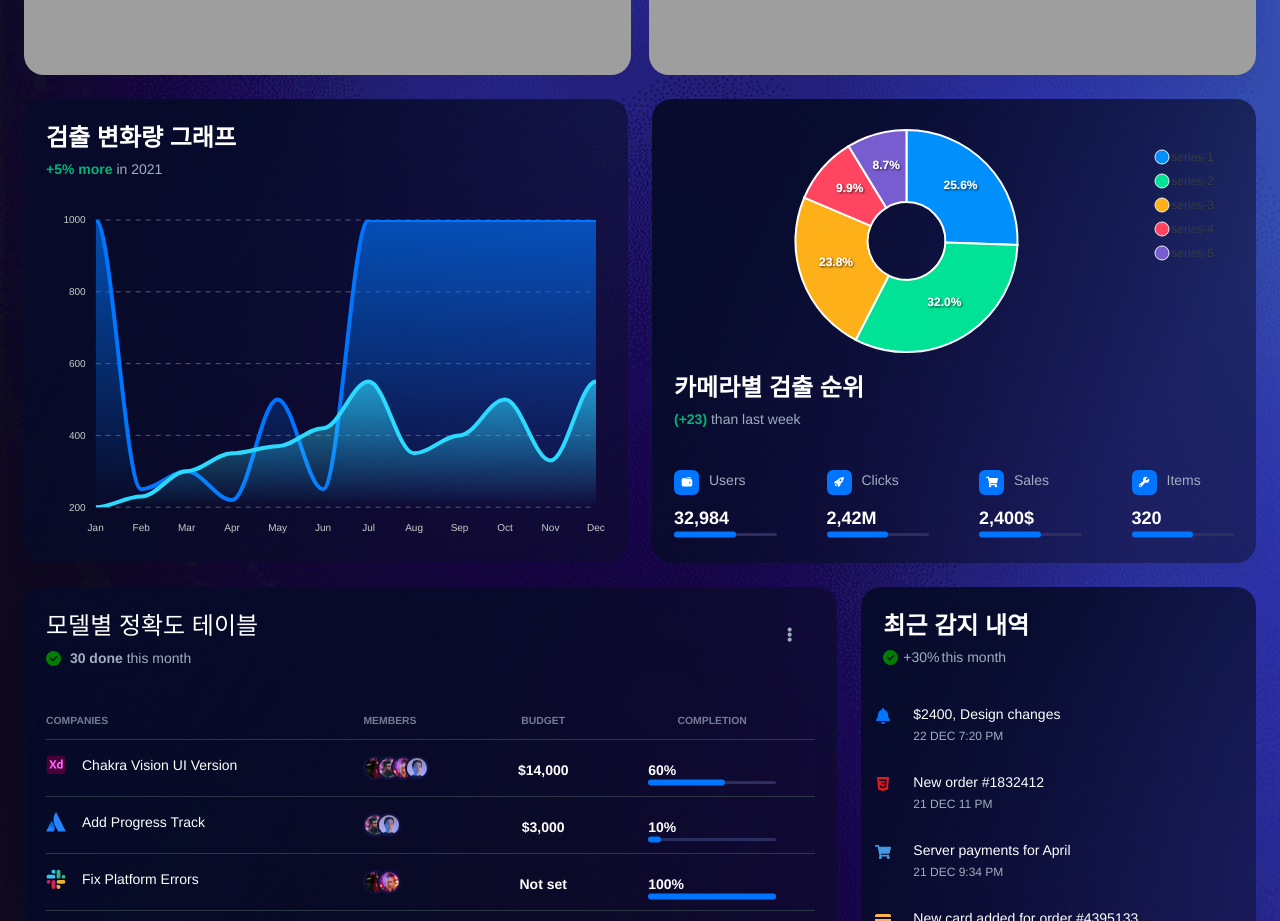
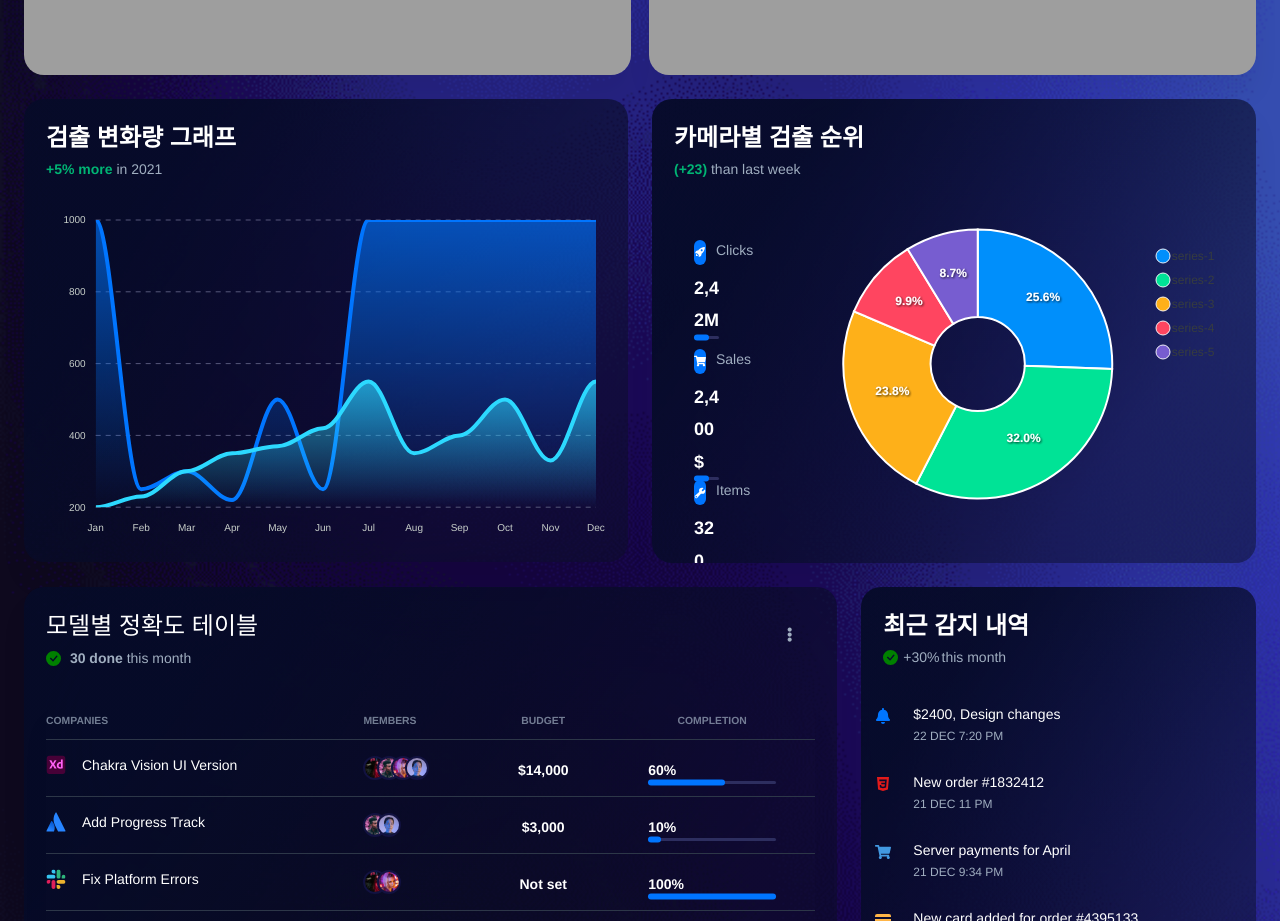
Before and after one commit to jungyurii/YULO_Front, a React (Create React App) app in the folder vision-ui-dashboard-react-main/: page /dashboard in a window 1280 px wide. Shown: the part 1400-2321 px from the top of the page. Built offline with nearby package versions, Linux system fonts and the light colour scheme; a small style sheet from the web is missing.

Commit message:
Design: 파이그래프 재수정

```diff
--- a/vision-ui-dashboard-react-main/src/examples/Charts/PieCharts/PieChart.js
+++ b/vision-ui-dashboard-react-main/src/examples/Charts/PieCharts/PieChart.js
@@ -46,8 +46,8 @@ class PieChart extends React.Component {
           <ReactApexChart
             options={this.state.options}
             series={this.state.series} type="donut"
-            width="100%"
-            height="150%"/>
+            width="150%"
+            height="180%"/>
         </div>
         <div id="html-dist"></div>
       </div>
--- a/vision-ui-dashboard-react-main/src/layouts/dashboard/index.js
+++ b/vision-ui-dashboard-react-main/src/layouts/dashboard/index.js
@@ -76,7 +76,7 @@ function Dashboard() {
           <Grid container spacing={3}>
             <Grid item xs={12} md={6} xl={3}>
               <MiniStatisticsCard
-                title={{ text: "today's total detected", fontWeight: "bold"}}
+                title={{ text: "today's total detected", fontWeight: "bold" }}
                 count="13"
                 percentage={{ color: "success", text: "+55%" }} // 전날 대비 변화량
                 icon={{ color: "info", component: <IoDocument size="22px" color="white" /> }}
@@ -149,9 +149,6 @@ function Dashboard() {
             <Grid item xs={12} lg={6} xl={5}>
               <Card>
                 <VuiBox sx={{ height: "420px" }}>
-                  <VuiBox alignItems="center" mb="10px">
-                    <PieChart/>
-                  </VuiBox>
                   <VuiTypography variant="h4" color="white" fontWeight="bold" mb="5px">
                     카메라별 검출 순위
                   </VuiTypography>
@@ -163,31 +160,8 @@ function Dashboard() {
                       </VuiTypography>
                     </VuiTypography>
                   </VuiBox>
-                  <Grid container spacing="50px">
-                    <Grid item xs={6} md={3} lg={3}>
-                      <Stack
-                        direction="row"
-                        spacing={{ sm: "10px", xl: "4px", xxl: "10px" }}
-                        mb="6px"
-                      >
-                        <VuiBox
-                          bgColor="info"
-                          display="flex"
-                          justifyContent="center"
-                          alignItems="center"
-                          sx={{ borderRadius: "6px", width: "25px", height: "25px" }}
-                        >
-                          <IoWallet color="#fff" size="12px" />
-                        </VuiBox>
-                        <VuiTypography color="text" variant="button" fontWeight="medium">
-                          Users
-                        </VuiTypography>
-                      </Stack>
-                      <VuiTypography color="white" variant="lg" fontWeight="bold" mb="8px">
-                        32,984
-                      </VuiTypography>
-                      <VuiProgress value={60} color="info" sx={{ background: "#2D2E5F" }} />
-                    </Grid>
+                  <VuiBox display="flex">
+                    <VuiBox sx={{ width: "300px" }} p="20px">
                       <Grid item xs={6} md={3} lg={3}>
                         <Stack
                           direction="row"
@@ -210,7 +184,7 @@ function Dashboard() {
                         <VuiTypography color="white" variant="lg" fontWeight="bold" mb="8px">
                           2,42M
                         </VuiTypography>
-                      <VuiProgress value={60} color="info" sx={{ background: "#2D2E5F" }} />
+                        <VuiProgress value={60} color="info" sx={{ background: "#2D2E5F", mb:"10px"}} />
                       </Grid>
                       <Grid item xs={6} md={3} lg={3}>
                         <Stack
@@ -260,7 +234,11 @@ function Dashboard() {
                         </VuiTypography>
                         <VuiProgress value={60} color="info" sx={{ background: "#2D2E5F" }} />
                       </Grid>
-                  </Grid>
+                    </VuiBox>
+                    <VuiBox alignItems="center" mb="10px">
+                      <PieChart/>
+                    </VuiBox>
+                  </VuiBox>
                 </VuiBox>
               </Card>
             </Grid>
```
Lines whose indentation alone changed are shown as unchanged.
